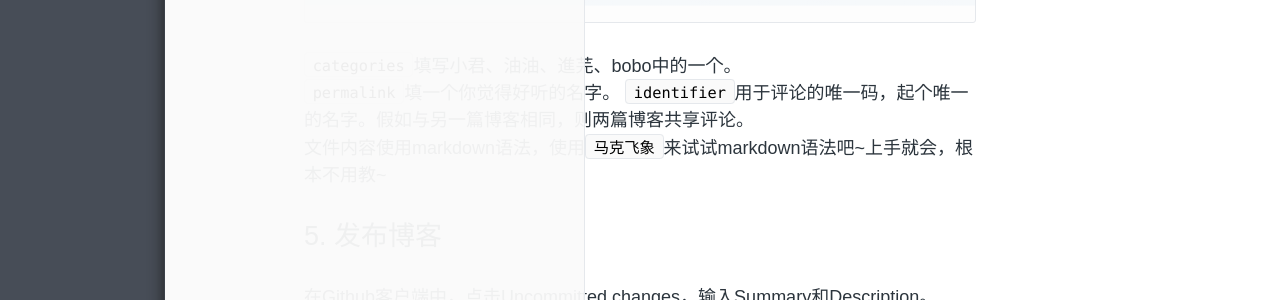
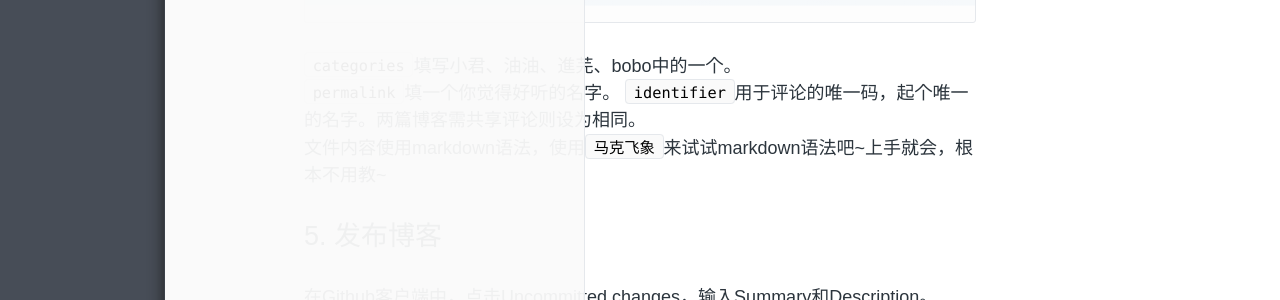
Before and after one commit to xjya/xjya.github.io, a Jekyll site: the page built from _posts/2015-01-06-how-to-write-this-blog.markdown, in a window 1280 px wide. Shown: the part 869-1169 px from the top of the page. Built offline with Jekyll 4.4.1, drawn with Linux system fonts in a browser that asks for light colours; comment, search, counter and statistics services are not loaded.

Commit message:
2015年1月7日11:16:42

```diff
--- a/_posts/2015-01-06-2015-plan.markdown
+++ b/_posts/2015-01-06-2015-plan.markdown
@@ -4,7 +4,7 @@ title: "2015年计划"
 date: 2015-01-06 09:06
 categories: 進芫
 permalink: /2015-plan.html
-identifier: 20150106
+identifier: 2015-plan
 ---
 
 暂无，2015年1月17日后写
--- a/_posts/2015-01-06-how-to-write-this-blog.markdown
+++ b/_posts/2015-01-06-how-to-write-this-blog.markdown
@@ -31,7 +31,7 @@ identifier: how-to-write-this-blog
 {% endhighlight %}
 `categories`填写小君、油油、進芫、bobo中的一个。
 `permalink`填一个你觉得好听的名字。
-`identifier`用于评论的唯一码，起个唯一的名字。假如与另一篇博客相同，则两篇博客共享评论。
+`identifier`用于评论的唯一码，起个唯一的名字。两篇博客需共享评论则设为相同。
 文件内容使用markdown语法，使用[`马克飞象`](http://maxiang.info/)来试试markdown语法吧~上手就会，根本不用教~
 
 #5. 发布博客
```
Also changed, not shown: other parts of _posts/2015-01-06-how-to-write-this-blog.markdown (+1 -1 lines).
